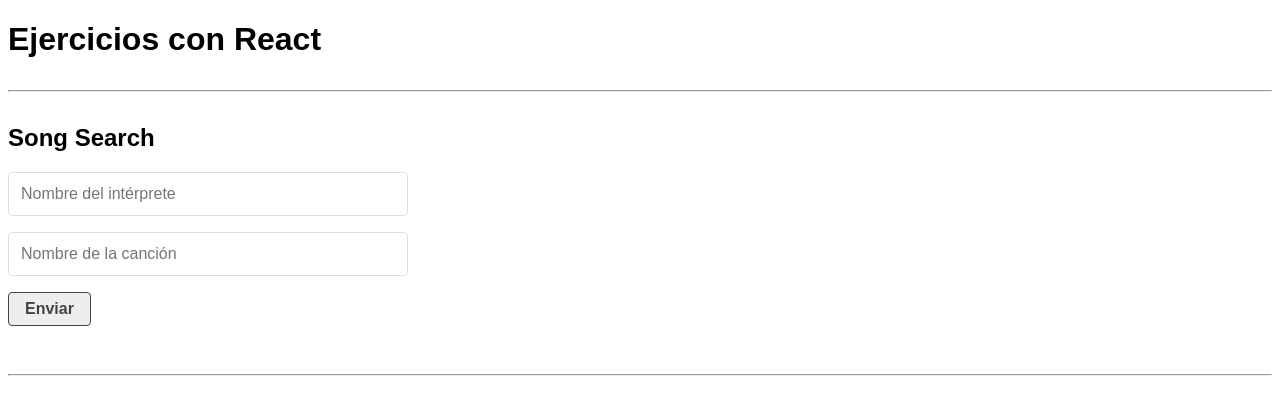
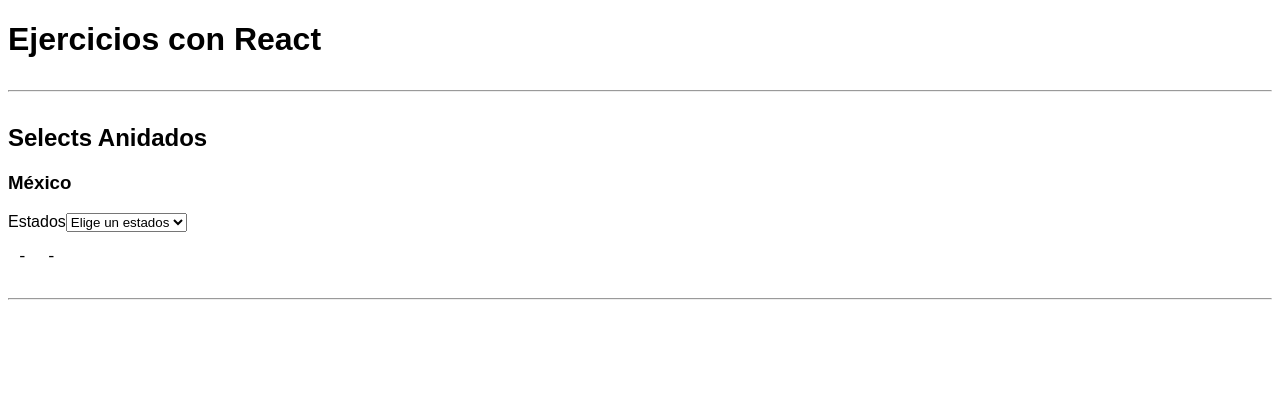
Before and after one commit to guidoFortunato/curso-jon-mircha, a React (Create React App) app: page / in a window 1280 px wide. Shown: the top 414 px of the page. Built offline with nearby package versions, Linux system fonts and the light colour scheme.

Commit message:
selects Anidados

```diff
--- a/src/App.jsx
+++ b/src/App.jsx
@@ -1,15 +1,18 @@
 import React from 'react';
+import SelectsAnidados from './components/SelectsAnidados';
 // import CrudApi from './components/CrudApi';
 // import CrudApp from './components/CrudApp';
-import SongSearch from './components/SongSearch';
+// import SongSearch from './components/SongSearch';
 
 function App() {
   return (
     <>
       <h1>Ejercicios con React</h1>
       <hr />
-      <SongSearch />
+      <SelectsAnidados />
       <hr />
+      {/* <SongSearch /> */}
+      {/* <hr /> */}
       {/* <CrudApi /> */}
       {/* <hr /> */}
       {/* <CrudApp /> */}
--- /dev/null
+++ b/src/components/SelectList.jsx
@@ -0,0 +1,27 @@
+import React from 'react'
+import { useFetch } from '../hooks/useFetch'
+import Loader from './Loader'
+
+const SelectList = ({title, url, handleChange}) => {
+
+    const {data, error, loading} = useFetch(url)
+    console.log(data, error, loading)
+
+    // if (!data) return null
+
+    let id = `select-${title}`
+    let label = title.charAt(0).toUpperCase() + title.slice(1)
+
+
+    return (
+        <>
+            <label htmlFor={id}>{label}</label>
+            {loading && <Loader />}
+            <select name={id} id={id}>
+                <option value="">Elige un {title}</option>
+            </select>
+        </>
+    )
+}
+
+export default SelectList
--- /dev/null
+++ b/src/components/SelectsAnidados.jsx
@@ -0,0 +1,36 @@
+import React, { useState } from 'react';
+import SelectList from './SelectList'
+
+const SelectsAnidados = () => {
+
+    const [state, setState] = useState("");
+    const [town, setTown] = useState("");
+    const [suburb, setSuburb] = useState("");
+
+
+    return (
+        <div>
+            <h2>Selects Anidados</h2>
+            <h3>México</h3>
+            <SelectList title="estados" url="" handleChange={e => {setState(e.target.value)}} />
+
+            {
+                state && <SelectList title="municipios" url="" handleChange={e => {setTown(e.target.value)}} />
+            }
+
+            {
+                town && <SelectList title="colonias" url="" handleChange={e => {setSuburb(e.target.value)}} />
+            }
+
+
+
+            <pre>
+                <code>
+                    {state} - {town} - {suburb}
+                </code>
+            </pre>
+        </div>
+    )
+}
+
+export default SelectsAnidados
--- /dev/null
+++ b/src/hooks/useFetch.jsx
@@ -0,0 +1,54 @@
+import { useState, useEffect } from 'react'
+
+export const useFetch = (url) => {
+    const [data, setData] = useState(null);
+    const [error, setError] = useState(null);
+    const [loading, setLoading] = useState(false);
+
+    useEffect(() => {
+        const abortController = new AbortController()
+        const signal = abortController.signal
+
+        const fetchData = async ()=>{
+            setLoading(true)
+
+            try {
+                const res = await fetch(url)
+
+                if (!res.ok){
+                    let err = new Error('Error en la petición Fetch')
+                    err.status = res.status || "00"
+                    err.statusText = res.statusText || "Ocurrió un error"
+                    throw err
+                }
+
+                const json = await res.json()
+
+                if (!signal.aborted) {
+                    setData(json)
+                    setError(null)
+                }
+
+            } catch (error) {
+
+                if (!signal.aborted) {
+                    setData(null)
+                    setError(error)
+                }
+
+            }finally{
+                if (!signal.aborted) {
+                    setLoading(false)
+                }
+            }
+
+        }
+        fetchData()
+
+
+        return ()=> abortController.abort()
+    }, [url])
+
+
+    return {data, error, loading}
+}
```
